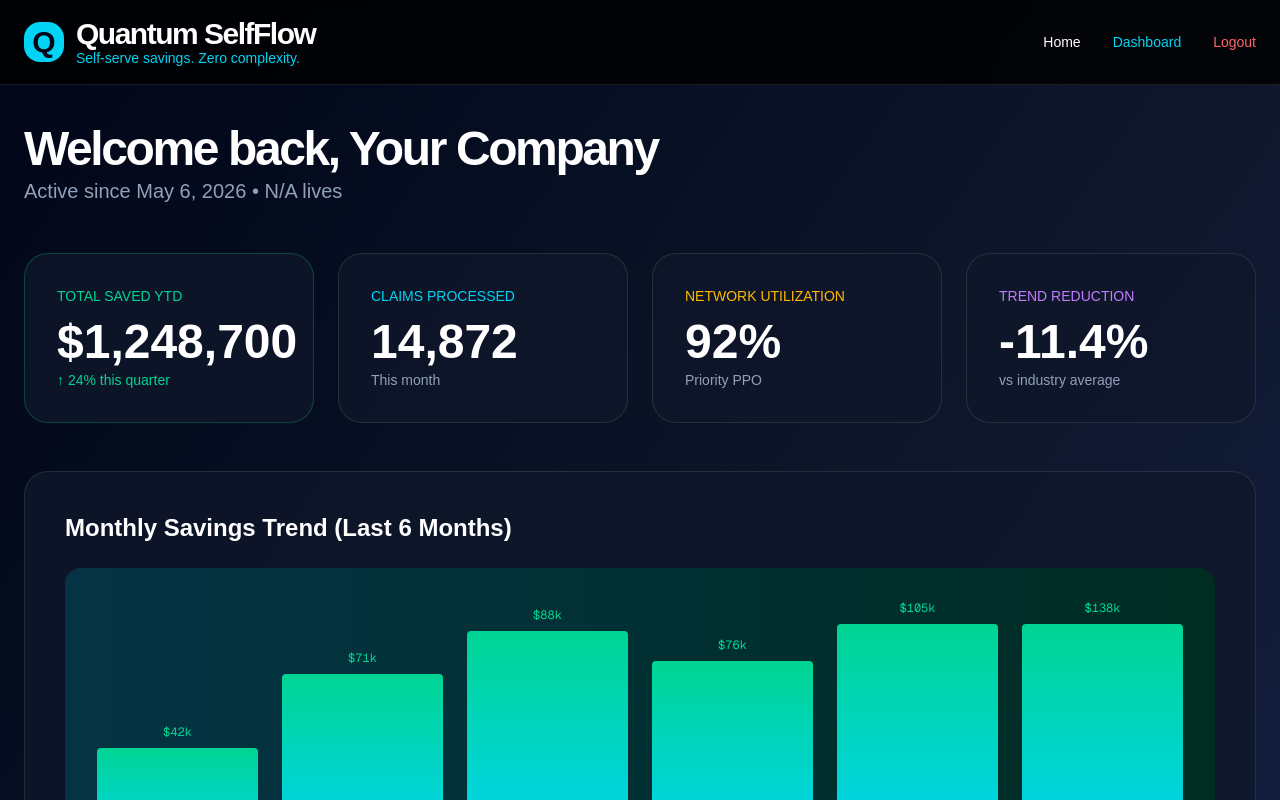
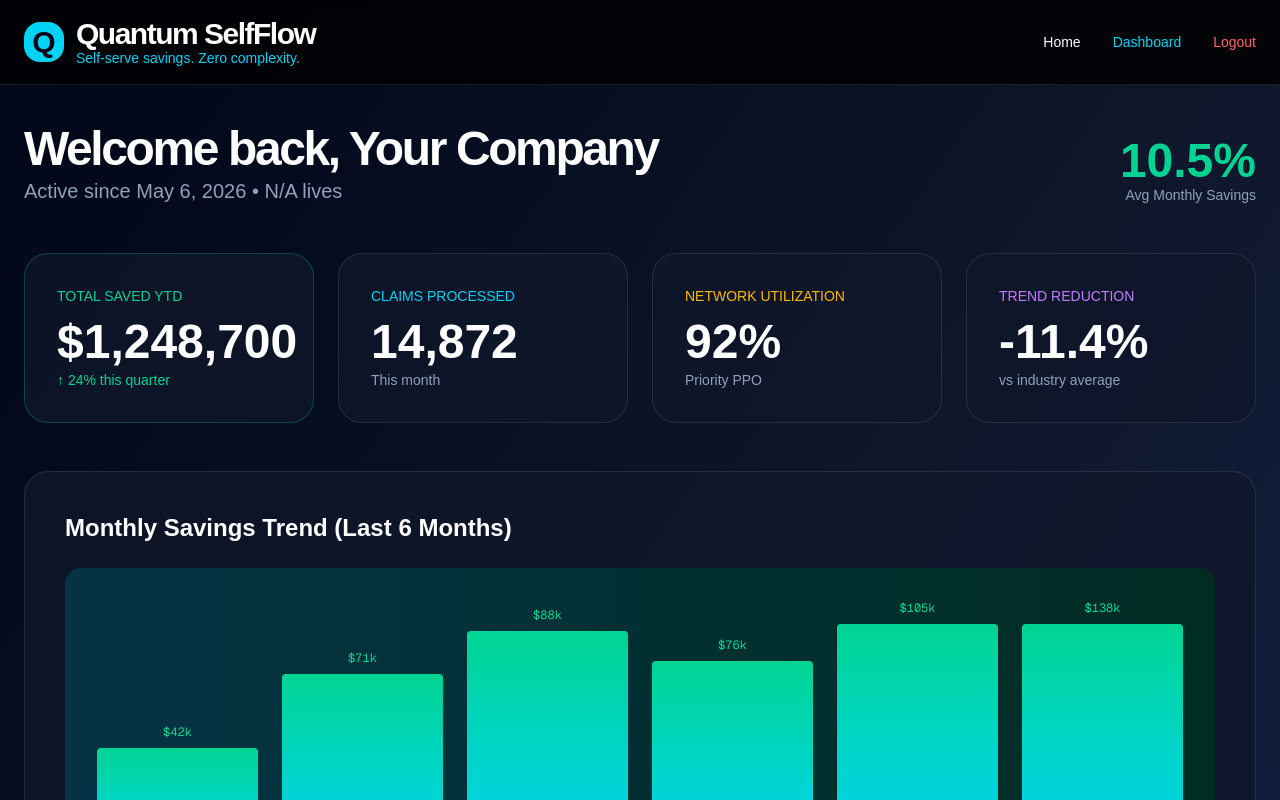
Before and after one commit to ryunstuart/quantum-selfflow, a Next.js app in the folder frontend/: page /dashboard in a window 1280 px wide. Shown: the top 800 px of the page. Built offline with nearby package versions, Linux system fonts and the light colour scheme.

Commit message:
Full dashboard replacement with all elements restored

```diff
--- a/frontend/app/dashboard/page.tsx
+++ b/frontend/app/dashboard/page.tsx
@@ -28,7 +28,7 @@ export default function Dashboard() {
 
   const handleAddEmployees = () => {
     if (newEmployeeCount) {
-      alert(`✅ ${newEmployeeCount} new employees added successfully!\nThey will be routed through Priority PPO.`);
+      alert(`✅ ${newEmployeeCount} new employees added successfully!`);
       setShowAddModal(false);
       setNewEmployeeCount('');
     }
@@ -63,6 +63,10 @@ export default function Dashboard() {
             <p className="text-slate-400 text-xl mt-1">
               Active since May 6, 2026 • {user?.employeeCount || "N/A"} lives
             </p>
+          </div>
+          <div className="text-right">
+            <div className="text-emerald-400 text-5xl font-bold">10.5%</div>
+            <div className="text-sm text-slate-400">Avg Monthly Savings</div>
           </div>
         </div>
 
```
